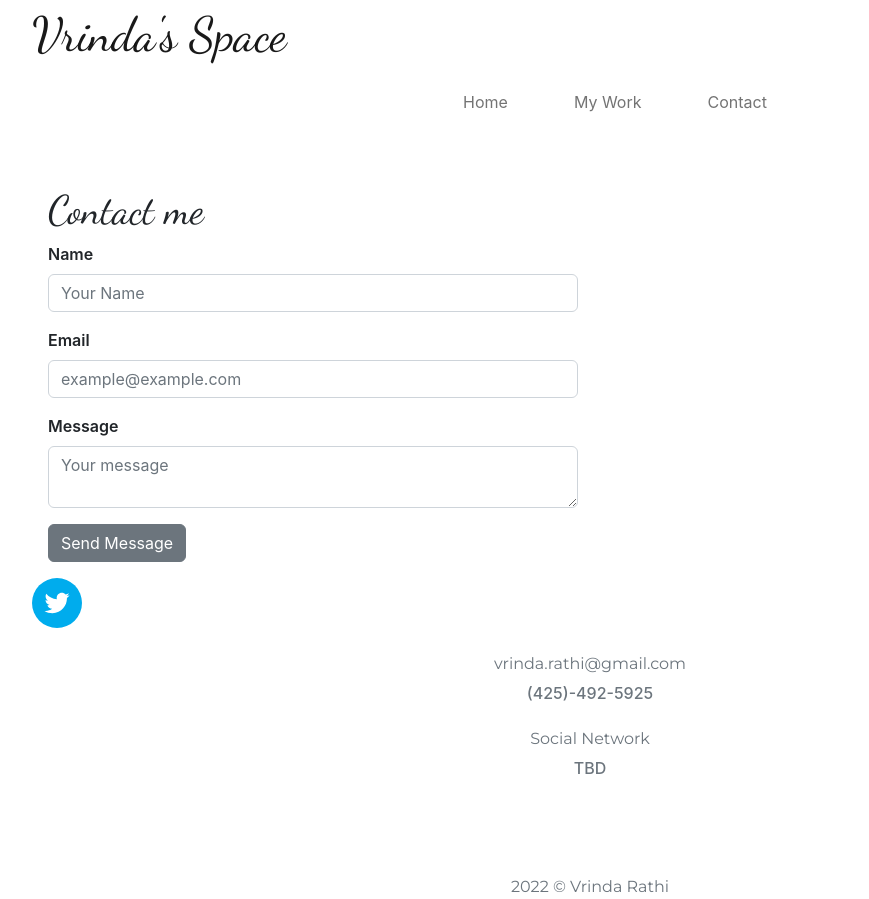
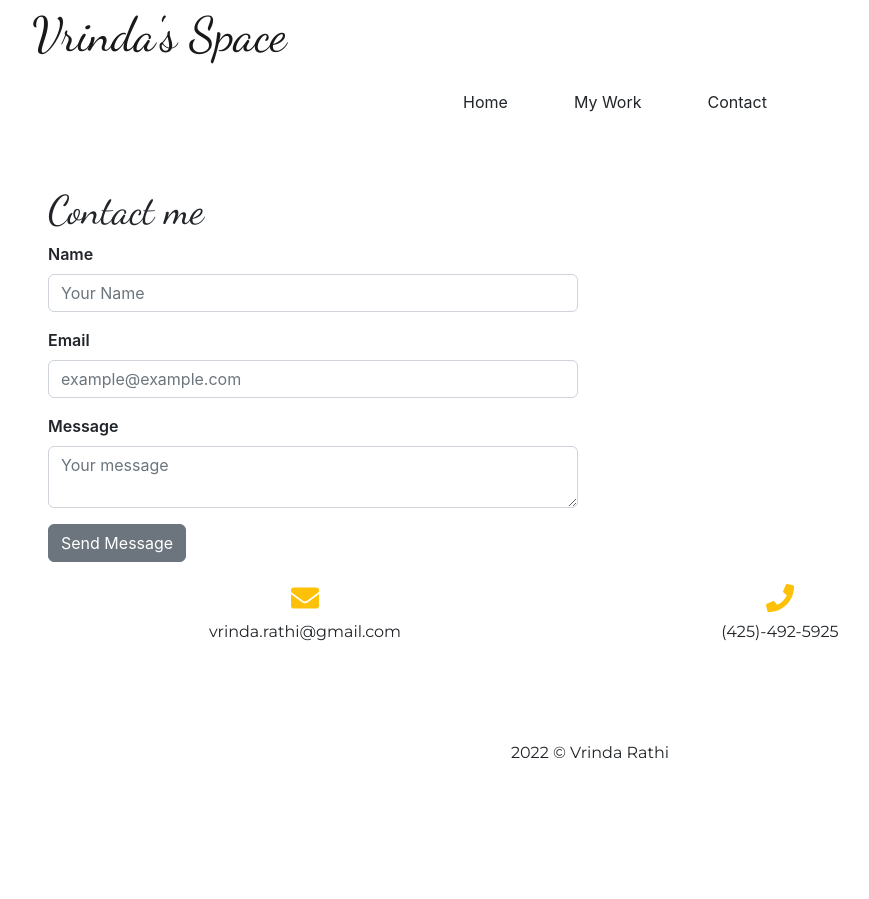
Before and after one commit to govindrrathi/vrinda, a Next.js app: page /contact in a window 1280 px wide. Shown: the whole page, without its empty margins (50-919 px from the left). After the commit the page ends 800 px from the top, so only its background shows below. Built offline with nearby package versions, Linux system fonts and the light colour scheme.

Commit message:
used basic icon for contact page. minor other changes.

```diff
--- a/components/contact.js
+++ b/components/contact.js
@@ -12,6 +12,7 @@ import {
   Label
 } from 'reactstrap';
 import { SocialIcon } from 'react-social-icons';
+import { FaEnvelope, FaPhone } from 'react-icons/fa';
 
 const Contact = () => {
 
@@ -74,22 +75,17 @@ const Contact = () => {
         </Row>
       </form>
         <Row>
-          <Col md={12}>
-          <div>
-            <SocialIcon url="https://twitter.com/jaketrent" />
-          </div>
+          <Col md={6}>
+            <div className="mb-4">
+              <div className="text-center text-warning"><h3><FaEnvelope /></h3></div>
+              <p className="text-center text-dark font-weight-normal">vrinda.rathi@gmail.com</p>
+            </div>
           </Col>
-        </Row>
-        <Row>
-          <Col md={12}>
-              <div className="mb-4">
-                <p className="text-center text-muted mt-4 mb-2">vrinda.rathi@gmail.com</p>
-                <h6 className="text-center text-muted font-weight-normal">(425)-492-5925</h6>
-              </div>
-              <div className="mb-4">
-                <p className="text-center text-muted mt-4 mb-2">Social Network</p>
-                <h6 className="text-center text-muted font-weight-normal">TBD</h6>
-              </div>
+          <Col md={4}>
+            <div className="mb-4">
+              <div className="text-center text-warning"><h3><FaPhone /></h3></div>
+              <p className="text-center text-dark font-weight-normal">(425)-492-5925</p>
+            </div>
           </Col>
         </Row>
       </Container>
--- a/components/footer.js
+++ b/components/footer.js
@@ -7,7 +7,7 @@ const Footer = () => {
       <Container>
       <Row className="mt-5">
           <Col md={12}>
-            <div className="text-center text-muted">
+            <div className="text-center text-dark">
               <p className="mb-0 f-15">2022 © Vrinda Rathi</p>
             </div>
           </Col>
--- a/components/hero.js
+++ b/components/hero.js
@@ -8,13 +8,13 @@ const Hero = () => {
           <Col lg={6}>
             <div className="pr-lg-5">
               <h1 className="mb-4 font-weight-normal line-height-1_4">A brief introduction about me</h1>
-              <p className="text-muted mb-4 pb-2">
+              <p className="text-dark mb-4 pb-2">
               Vrinda Rathi is a rising senior who attends North Creek High School. Madhubani art has been a huge part of her life since 2015, when she began learning from Deepti Agarwal.
               </p>
-              <p className="text-muted mb-4 pb-2">
+              <p className="text-dark mb-4 pb-2">
               Outside of art, she enjoys going outside, watching Bollywood movies, and spending time with her family and friends. She has also been dancing Kathak since 2013. At her school, she participates in many extracurricular clubs including FBLA, DECA, and National Honor Society.
               </p>
-              <p className="text-muted mb-4 pb-2">
+              <p className="text-dark mb-4 pb-2">
               Vrinda has been learning Madhubani for 6 years now, starting as a fourth grader at the age of 9. After completing her Madhubani course around a year ago, she joined Deepti Designs as a teacher. At first she helped out as an assistant and she now manages her own classes twice a week. During her time with Deepti Designs, she has participated in many workshops, exhibitions, and other events. She has volunteered with organizations including, but not limited to, Balvihar, International Children’s Friendship Festival, and Vedic Cultural Center.
               </p>
             </div>
--- a/components/work.js
+++ b/components/work.js
@@ -19,7 +19,7 @@ const WorkBox = ({workData}) => {
                   <i className={work.icon}></i>
                 </div>
                 <h5 className="text-dark font-weight-normal mb-3 pt-3">{work.title} ({work.year})</h5>
-                <p className="text-muted mb-3 f-15">{work.desc}</p>
+                <p className="text-dark mb-3 f-15">{work.desc}</p>
               </div>
             </Col>
         </Row>
@@ -31,7 +31,7 @@ const WorkBox = ({workData}) => {
               <i className="mdi mdi-account-group"></i>
             </div>
             <h5 className="text-dark font-weight-normal mb-3 pt-3">{work.title} ({work.year})</h5>
-            <p className="text-muted mb-3 f-15">{work.desc}</p>
+            <p className="text-dark mb-3 f-15">{work.desc}</p>
           </div>
         </Col>
         <Col md={{size:5, offset:1}} className="mt-5 mt-sm-0">
@@ -53,7 +53,7 @@ return (
           <Col lg={6} md={8}>
             <div className="title text-center mb-5">
               <h3 className="font-weight-normal text-dark"><span className="text-warning">My Work</span></h3>
-              <p className="text-muted">Below is some of my work......</p>
+              <p className="text-dark">Below is some of my work......</p>
             </div>
           </Col>
         </Row>
--- a/lib/work.js
+++ b/lib/work.js
@@ -2,7 +2,7 @@ import { workData } from "../data/work";
 
 export function getSortedWorkData() {
   return workData.sort((a, b) => {
-    if (a.year < b.year) {
+    if (a.id < b.id) {
       return 1;
     } else {
       return -1;
--- a/package.json
+++ b/package.json
@@ -14,7 +14,7 @@
     "next": "12.2.4",
     "react": "18.2.0",
     "react-dom": "18.2.0",
-    "react-social-icons": "^5.14.0",
+    "react-icons": "^4.4.0",
     "reactstrap": "^9.1.3",
     "remark": "^14.0.2",
     "remark-html": "^15.0.1"
--- a/styles/globals.css
+++ b/styles/globals.css
@@ -37,12 +37,17 @@ h1,h2,h3 {
   font-family: 'Dancing Script', cursive;
   font-size: 3rem;
 }
+
+.nav-link {
+  color: #212529;
+}
+
 .landing-page {
   z-index: 0;
 }
 
 .section {
-  padding-top: 100px;
+  padding-top: 20px;
   padding-bottom: 100px;
   position: relative;
 }
```
Also changed, not shown: 1 other file (tests, documents, lock files or other folders).
